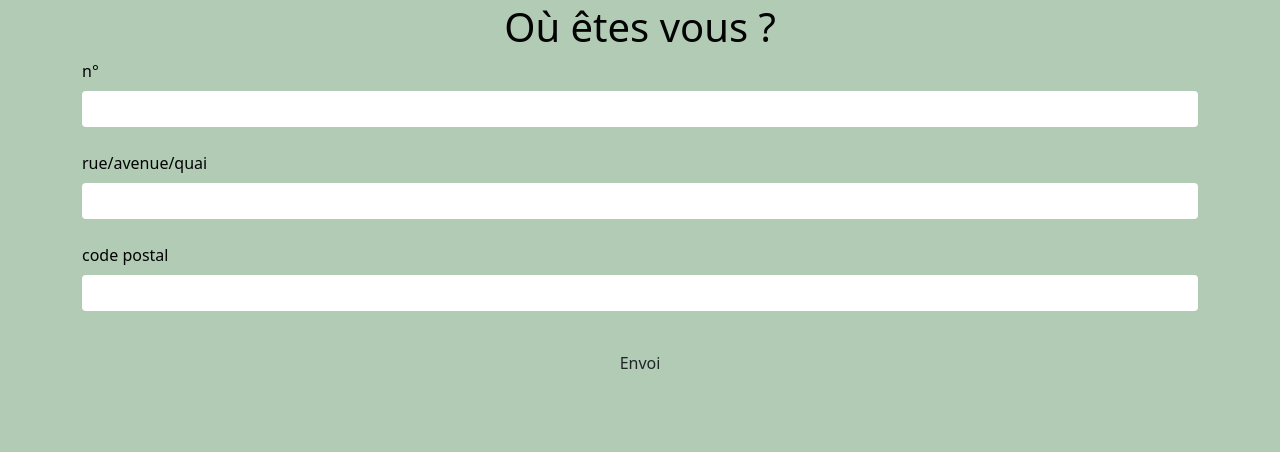
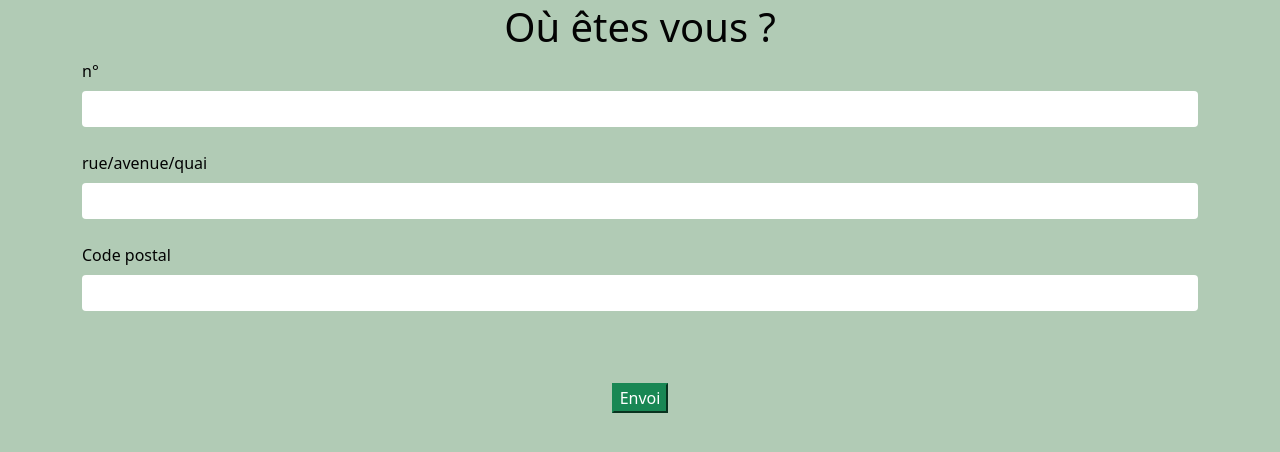
Before and after one commit to DangirasH/HacathonBomb-1er-Hackathon-, a PHP site: template src/View/Geoloc/index.html.twig in a window 1280 px wide. Shown: the part 197-649 px from the top of the page. Run offline with PHP 8.4, Linux system fonts and the light colour scheme; the template is opened without the code that fills it, so the values that code supplies are empty; some libraries are stand-ins or nearby versions; some web fonts are replaced; grey boxes are pictures that could not be loaded.

Commit message:
button fixed and merged

```diff
--- a/src/View/Geoloc/_formAddress.html.twig
+++ b/src/View/Geoloc/_formAddress.html.twig
@@ -17,11 +17,11 @@
 			<input class="form-control border-0" type="text" id="street" value="" name="street" required>
 		</div>
 		<div class="mb-4">
-			<label class="form-label text-dark" for="postcode">code postal</label>
+			<label class="form-label text-dark" for="postcode">Code postal</label>
 			<input class="form-control border-0" type="number" id="postcode" value="" name="postcode" required>
 		</div>
 		<div class="d-flex justify-content-center">
-			<button class="btn bg-secondary- border-0 p-3">Envoi</button>
+			<button class="class=btn btn-success d-flex justify-content-center mt-5 mb-3">Envoi</button>
 		</div>
 	</form>
 </div>
```
